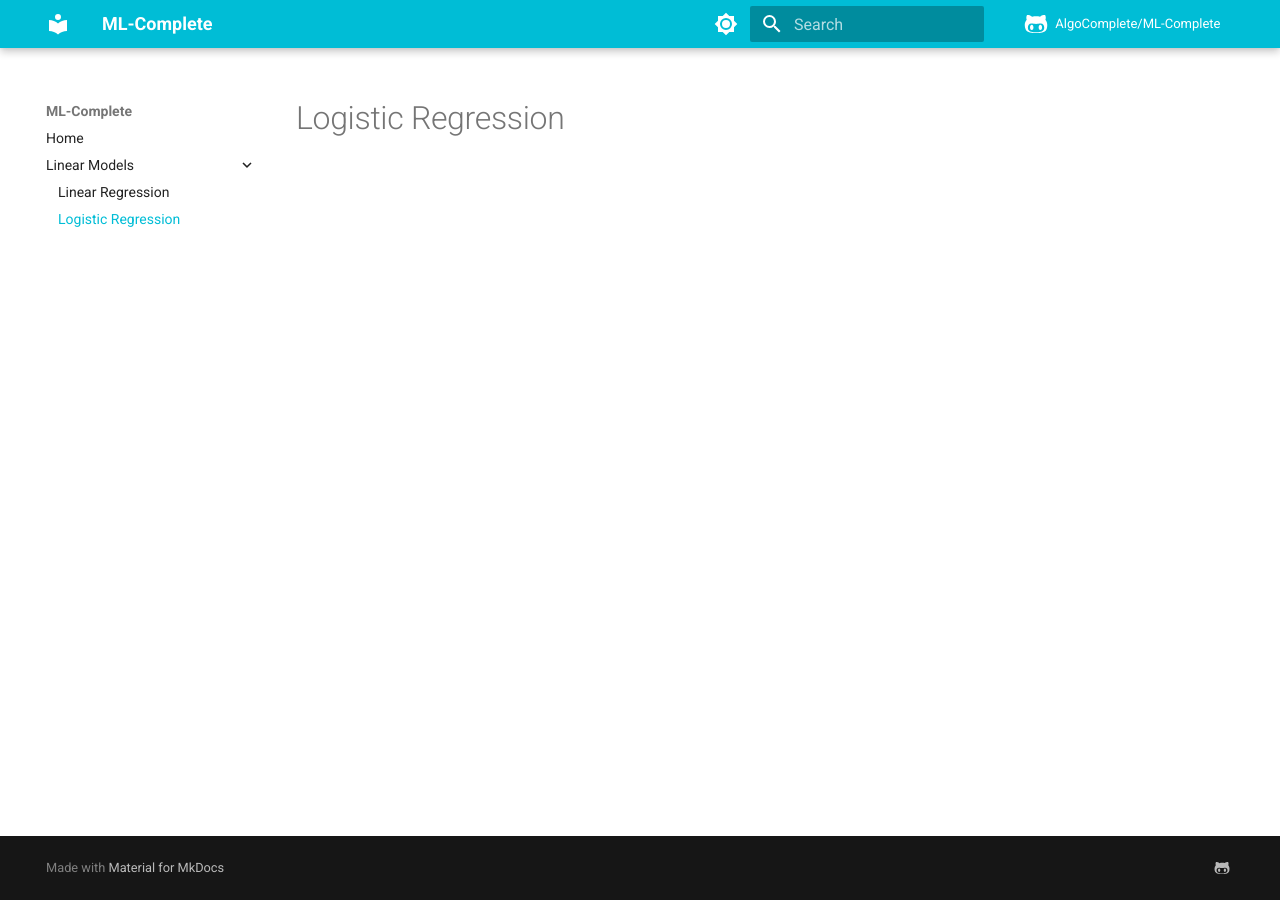
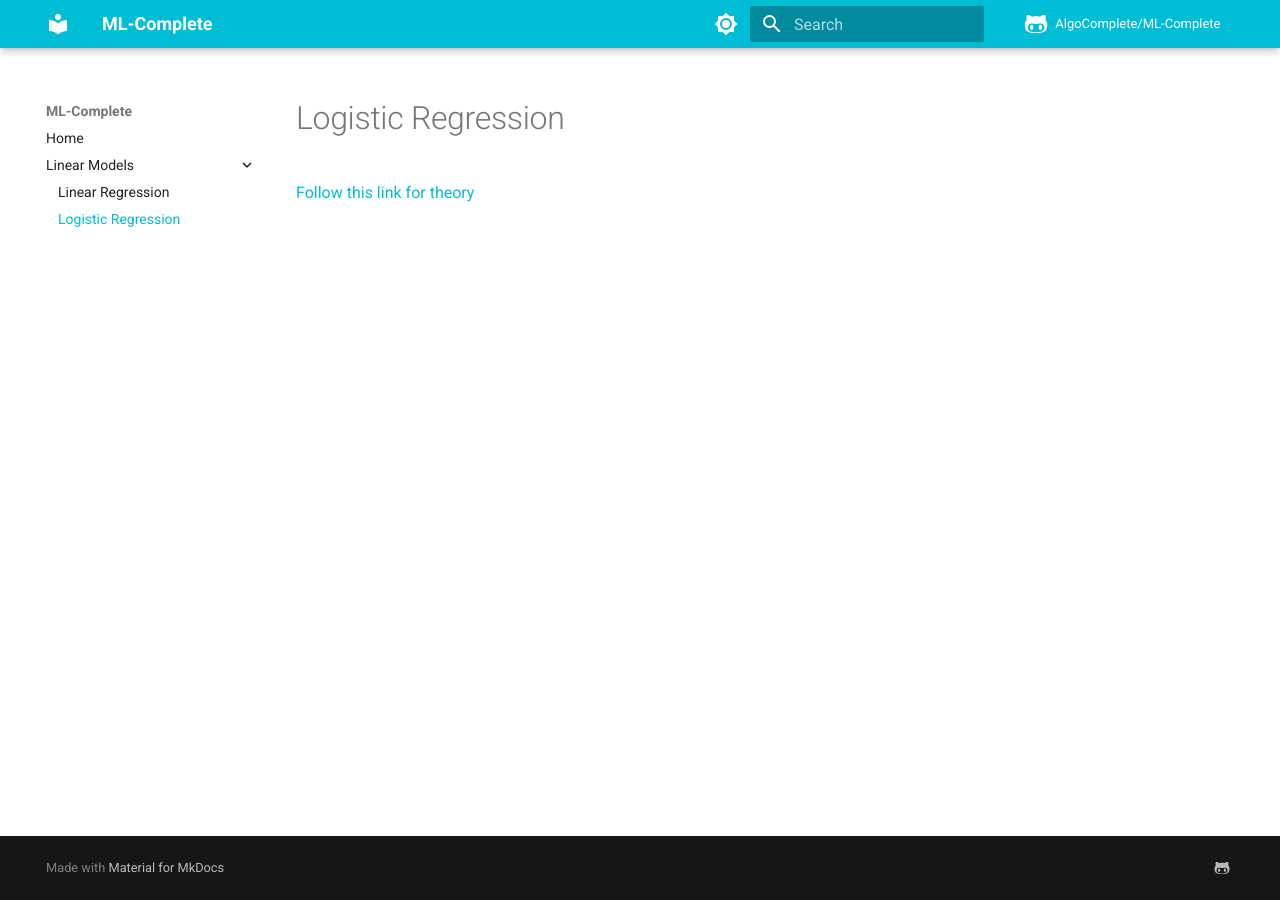
Before and after one commit to AlgoComplete/ML-Complete, an MkDocs documentation site: the page built from docs/docs/Linear/logistic.md, in a window 1280 px wide. Built offline with MkDocs 1.6.1 and Material for MkDocs 9.7.7, drawn with Linux system fonts in a browser that asks for light colours; comment, search, counter and statistics services are not loaded.

Commit message:
Update logistic.md

```diff
--- a/docs/docs/Linear/logistic.md
+++ b/docs/docs/Linear/logistic.md
@@ -1 +1,4 @@
 # Logistic Regression
+
+
+[Follow this link for theory](https://towardsdatascience.com/logistic-regression-from-scratch-in-python-ec66603592e2)
```
